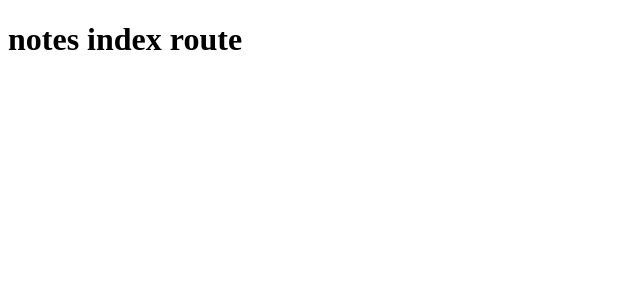
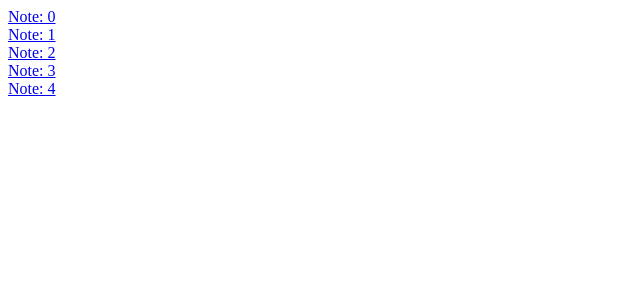
Before and after one commit to jugalkpatel/notes-app, a Next.js app: page /notes in a window 1280 px wide. Shown: the top 300 px of the page, without its empty margins (0-640 px from the left). Built offline with nearby package versions, Linux system fonts and the light colour scheme.

Commit message:
add Dynamic Page Navigation(with Params)

```diff
--- a/pages/notes/[id].jsx
+++ b/pages/notes/[id].jsx
@@ -3,5 +3,5 @@ import { useRouter } from "next/router";
 export default () => {
   const router = useRouter();
   const { id } = router.query;
-  return <h1>{id} param route</h1>;
+  return <h1>{id} note</h1>;
 };
--- a/pages/notes/index.jsx
+++ b/pages/notes/index.jsx
@@ -1,3 +1,14 @@
+import Link from "next/link";
+
 export default () => {
-    return <h1>notes index route</h1>
-}
+  const notes = new Array(5)
+    .fill(1)
+    .map((e, i) => ({ id: i, title: `Note: ${i}` }));
+  return (
+    <div style={{ display: "flex", flexDirection: "column" }}>
+      {notes.map(({ id, title }, index) => (
+        <Link key={index} href={`/notes/${id}`}>{title}</Link>
+      ))}
+    </div>
+  );
+};
```
